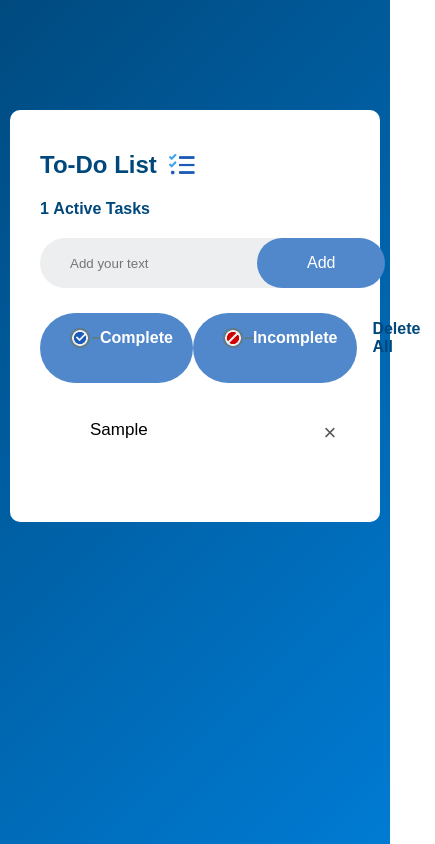
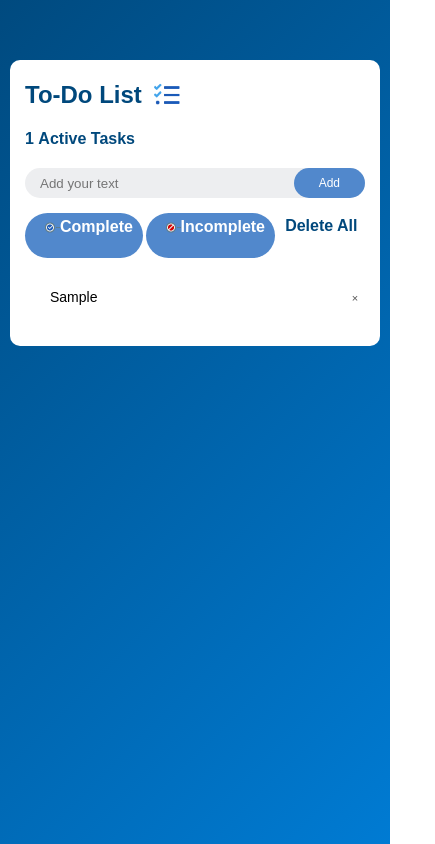
Before and after one commit to sebastian-ingelstrom/To-Do-App, a plain HTML site: page index.html in a window 390 px wide. Both pictures are taken after typing "Sample" into the empty fields and a click on the button "Add". Shown: the whole page, 435 px wide, since content can reach past the window. Drawn offline with Linux system fonts and the light colour scheme.

Commit message:
Add files via upload

```diff
--- a/style.css
+++ b/style.css
@@ -108,7 +108,8 @@ ul li span:hover{
     background: #5188CC;
     padding: 5px 15px;
     border-radius: 100px;
-    border: none
+    border: none;
+    cursor: pointer;
   }
 
   .filter img{
@@ -146,3 +147,50 @@ ul li span:hover{
     align-items: center;
     margin-bottom: 20px;
   }
+
+  @media screen and (max-width: 600px) {
+    .todo-app{
+        width: 100%;
+        margin: 50px auto 20px;
+        padding: 20px 15px 35px;
+    }
+    .row{
+        padding-left: 10px;
+        margin-bottom: 15px;
+    }
+    input{
+        padding: 5px;
+    }
+    button{
+        padding: 8px 25px;
+        font-size: 12px;
+    }
+    ul li{
+        font-size: 14px;
+        padding: 6px 4px 6px 25px;
+    }
+    ul li::before{
+        height: 14px;
+        width: 14px;
+        top: 6px;
+        left: 6px;
+    }
+    ul li span{
+        width: 20px;
+        height: 20px;
+        font-size: 11px;
+        line-height: 20px;
+    }
+    .filter {
+        padding: 2.5px 7.5px;
+    }
+    .filter img{
+        width: 15px;
+    }
+    .filter h4 {
+        margin: 2.5px;
+    }
+    .delete-all {
+        padding: 3.5px 7.5px;
+    }
+}
```
